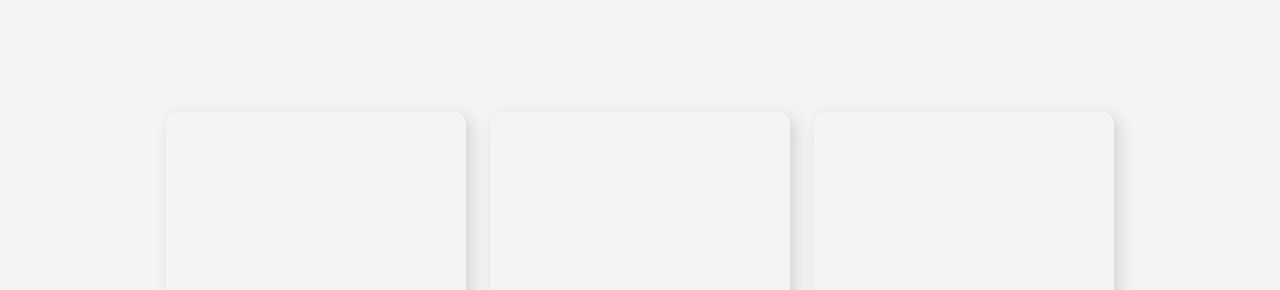
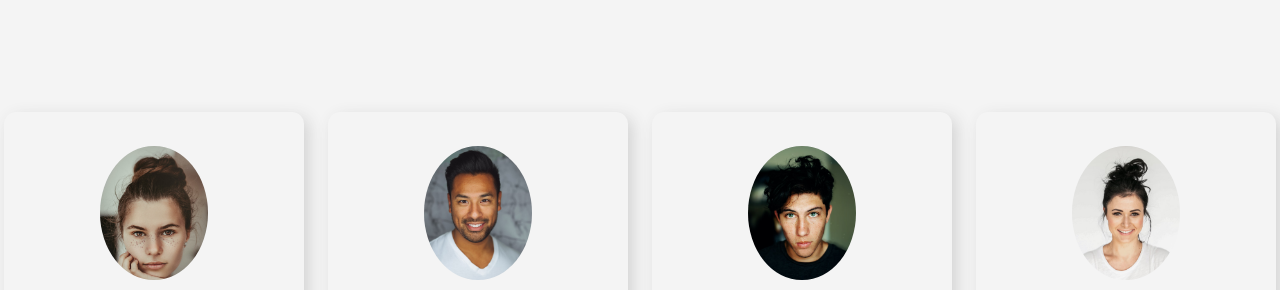
Before and after one commit to tabguimaraes/card-funcionarios, a plain HTML site: page index.html in a window 1280 px wide. Shown: the part 138-428 px from the top of the page. Drawn offline with Linux system fonts and the light colour scheme.

Commit message:
codigo finalizado

```diff
--- a/app.js
+++ b/app.js
@@ -1,3 +1,22 @@
-import funcionarios from "./funcionarios.json" with {type: "json"}
+import funcionarios from "./funcionarios.json" with {type: "json"};
 
-console.log(funcionarios[2].nome)
+funcionarios.forEach((funcionario) => {
+    const body = document.querySelector('body');
+
+    const div = document.createElement('div');
+    div.classList.add("card");
+
+    const picture = document.createElement('picture');
+    picture.style.backgroundImage = `url("./img/${funcionario.imagem}")`;
+    div.appendChild(picture);
+
+    const p = document.createElement('p');
+    p.innerText = funcionario.nome;
+    div.appendChild(p);
+
+    const span = document.createElement('span');
+    span.innerText = funcionario.cargo;
+    div.appendChild(span);
+
+    body.appendChild(div);
+});
--- a/index.html
+++ b/index.html
@@ -13,8 +13,5 @@
       <p>Nome</p>
       <span>Cargo</span>
     </div> -->
-    <div class="card"></div>
-    <div class="card"></div>
-    <div class="card"></div>
   </body>
 </html>
--- a/style.css
+++ b/style.css
@@ -40,12 +40,12 @@ picture {
   width: 40%;
   height: 50%;
   border-radius: 50%;
-  background-image: url("./img/ana.jpg");
+  /* background-image: url("./img/ana.jpg"); */
   background-size: cover;
 }
 
 p {
-  font-size: 2.5rem;
+  font-size: 2rem;
   font-weight: 600;
 }
 
```
